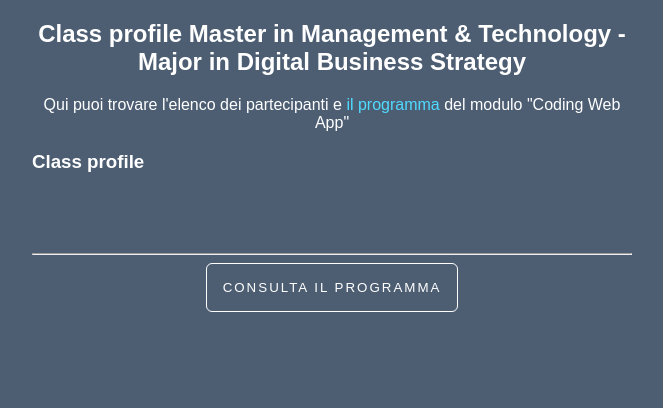
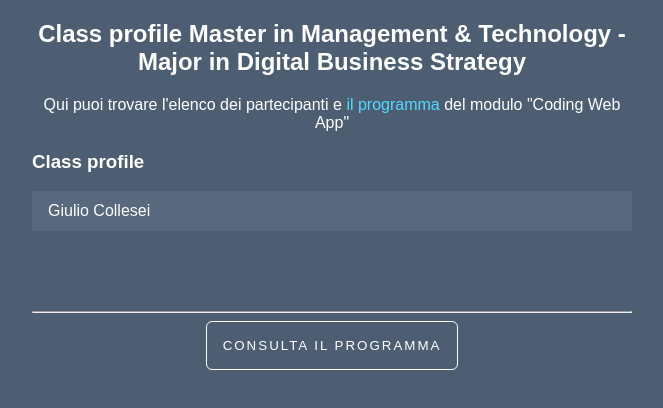
Before and after one commit to Edivoice/coding-webapp, a plain HTML site: page index.html in a window 1280 px wide. Shown: the whole page, without its empty margins (308-971 px from the left). Drawn offline with Linux system fonts and the light colour scheme.

Commit message:
aggiunto il mio nome

```diff
--- a/index.html
+++ b/index.html
@@ -19,7 +19,9 @@
 
       <div class="class-profile list">
         <h3>Class profile</h3>
-        <ul></ul>
+        <ul>
+          <li>Giulio Collesei</li>
+        </ul>
       </div>
       <hr />
 
```
